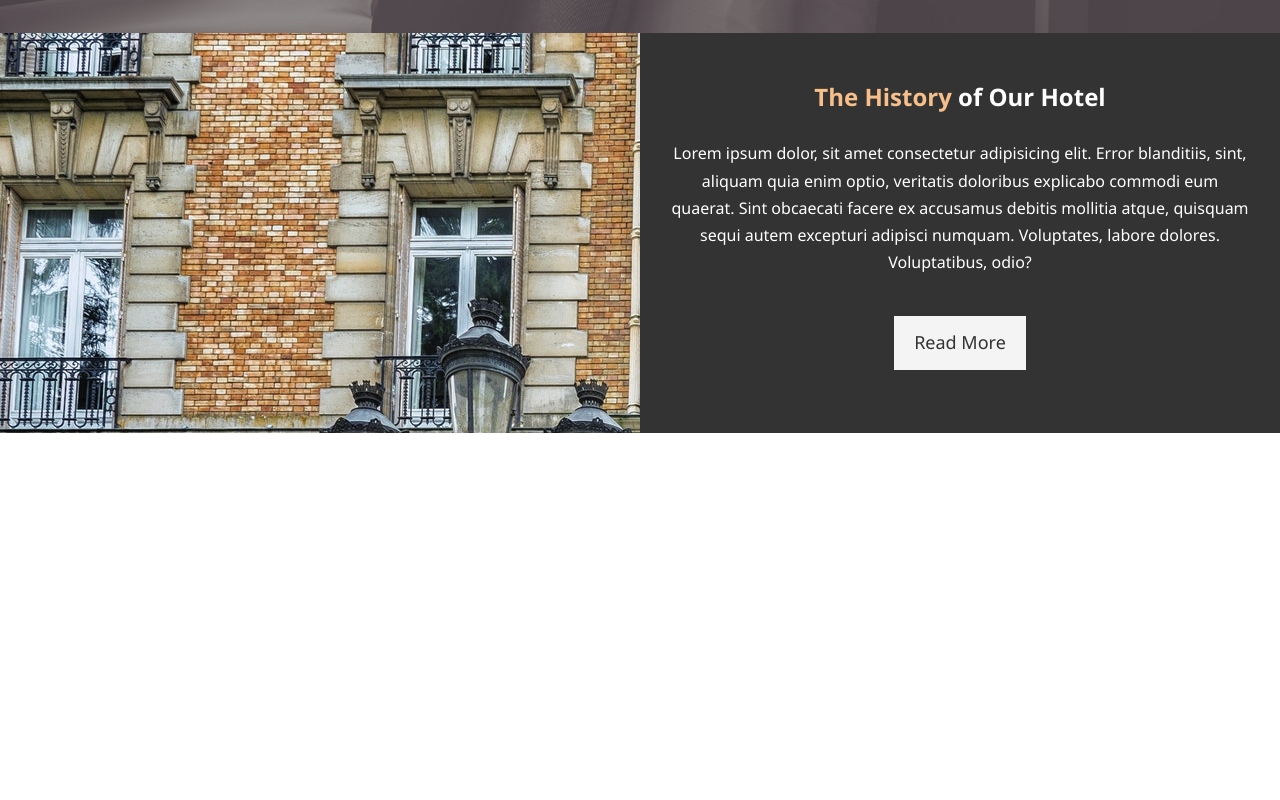
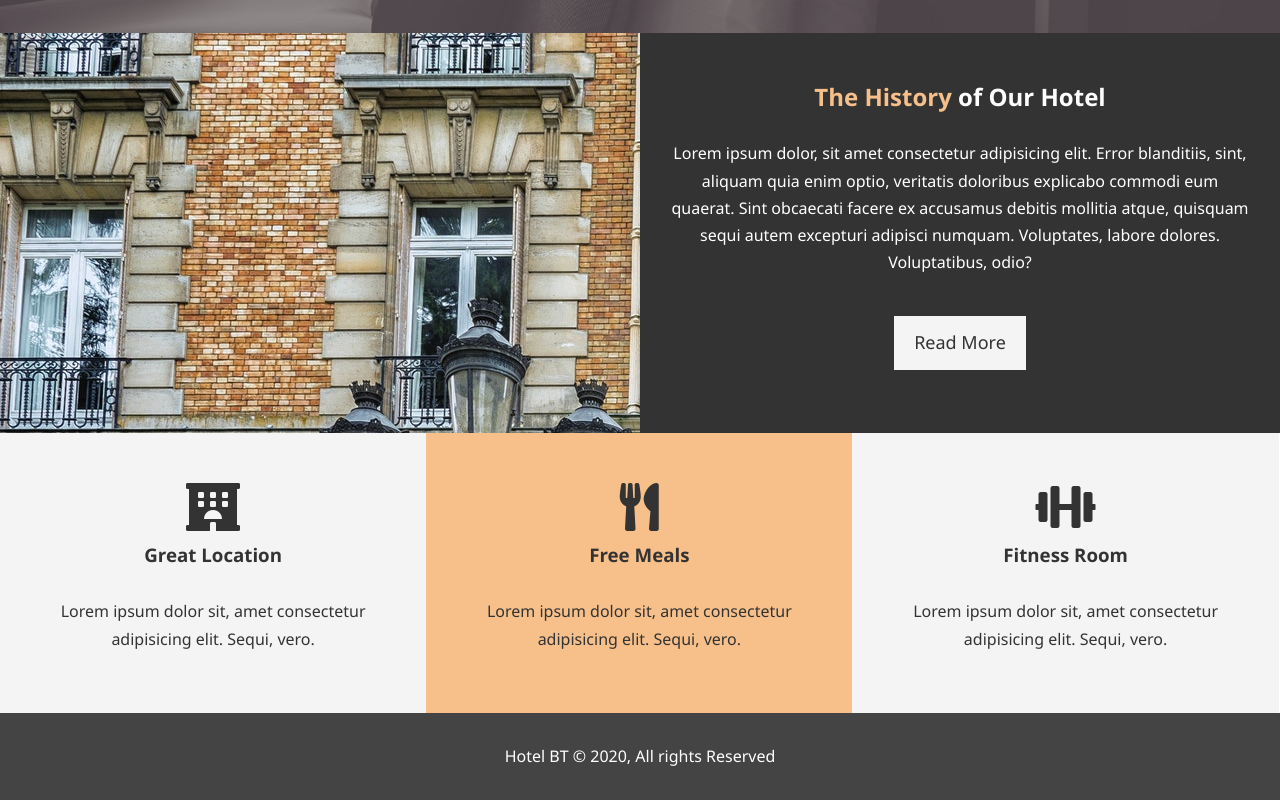
Before and after one commit to anuragd23/Hotel-Landing-Page, a plain HTML site: page index.html in a window 1280 px wide. Shown: the part 634-1434 px from the top of the page. Before the commit the page ends 1067 px from the top, so only its background shows below. Drawn offline with Linux system fonts and the light colour scheme.

Commit message:
wrapping up the homepage

```diff
--- a/css/style.css
+++ b/css/style.css
@@ -75,7 +75,11 @@ p {
 
 .bg-primary {
   background: #f7c08a;
-  color: #fff;
+  color: #333;
+}
+
+.clr {
+  clear: both;
 }
 
 /* Navbar */
@@ -161,3 +165,23 @@ p {
 #home-info .info-content p {
   padding-bottom: 30px;
 }
+
+/* Features */
+.box {
+  float: left;
+  width: 33.3%;
+  padding: 50px;
+  text-align: center;
+}
+
+.box i {
+  margin-bottom: 10px;
+}
+
+/* Footer */
+#main-footer {
+  text-align: center;
+  background: #444;
+  color: #fff;
+  padding: 20px;
+}
--- a/index.html
+++ b/index.html
@@ -5,6 +5,7 @@
     <meta name="viewport" content="width=device-width, initial-scale=1.0">
     <meta name="description" content= "Welcome to the amazing hotel in Boston">
     <meta name="keywords" content="hotel,boston hotel, new england hotel">
+    <link rel="stylesheet" href="https://use.fontawesome.com/releases/v5.15.1/css/all.css" integrity="sha384-vp86vTRFVJgpjF9jiIGPEEqYqlDwgyBgEF109VFjmqGmIY/Y4HV4d3Gp2irVfcrp" crossorigin="anonymous">
     <link rel="stylesheet" href="css/style.css">
     <title>Hotel BT | Welcome</title>
 </head>
@@ -42,5 +43,34 @@
         <a href="about.html" class="btn btn-light">Read More</a>
     </div>
     </section>
+    <section id="features">
+        <div class="box bg-light">
+            <i class="fas fa-hotel fa-3x"></i>
+            <h3>Great Location</h3>
+            <p>
+                Lorem ipsum dolor sit, amet consectetur adipisicing elit. Sequi, vero.
+            </p>
+        </div>
+        <div class="box bg-primary">
+            <i class="fas fa-utensils fa-3x"></i>
+            <h3>Free Meals</h3>
+            <p>
+                Lorem ipsum dolor sit, amet consectetur adipisicing elit. Sequi, vero.
+            </p>
+        </div>
+        <div class="box bg-light">
+            <i class="fas fa-dumbbell fa-3x"></i>
+            <h3>Fitness Room</h3>
+            <p>
+                Lorem ipsum dolor sit, amet consectetur adipisicing elit. Sequi, vero.
+            </p>
+        </div>
+    </section>
+    <div class="clr"></div>
+    <footer id="main-footer">
+        <p>
+            Hotel BT &copy; 2020, All rights Reserved
+        </p>
+    </footer>
 </body>
 </html>
```
